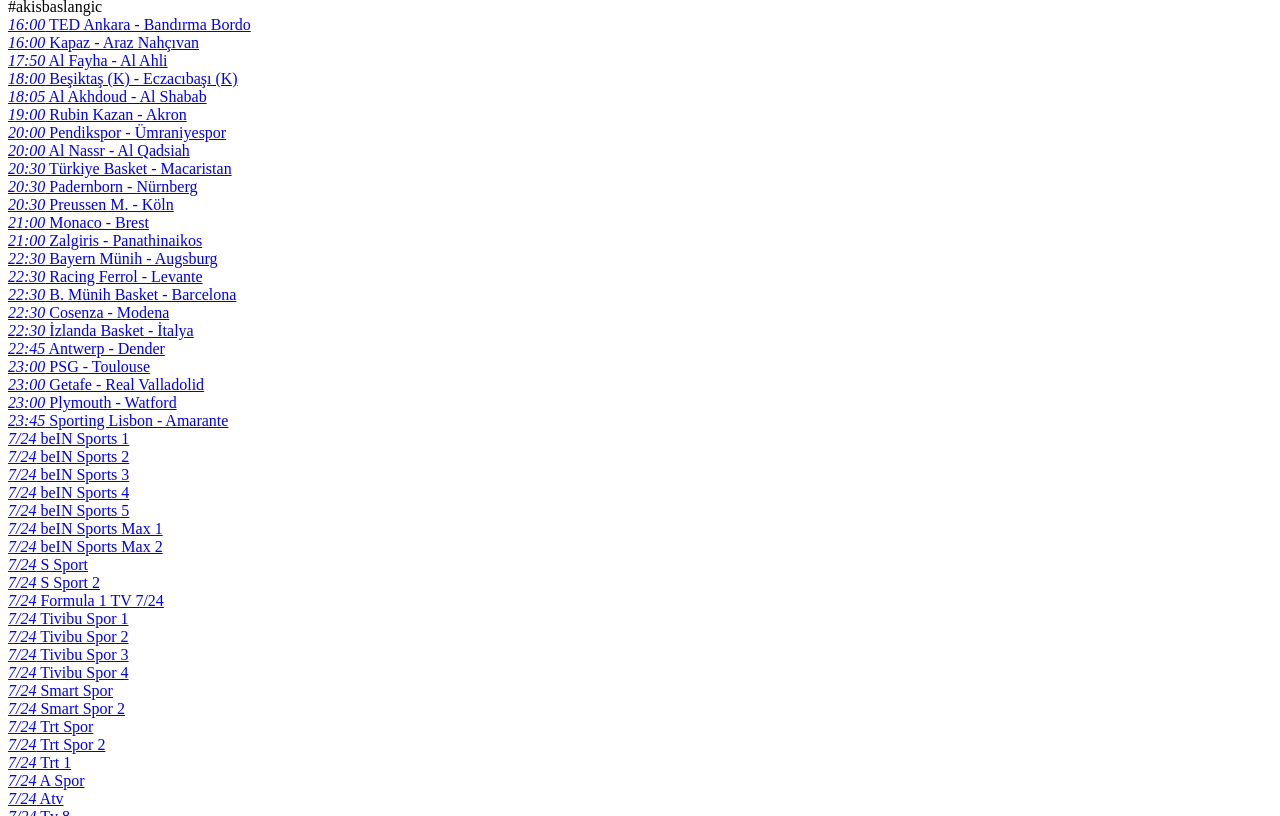
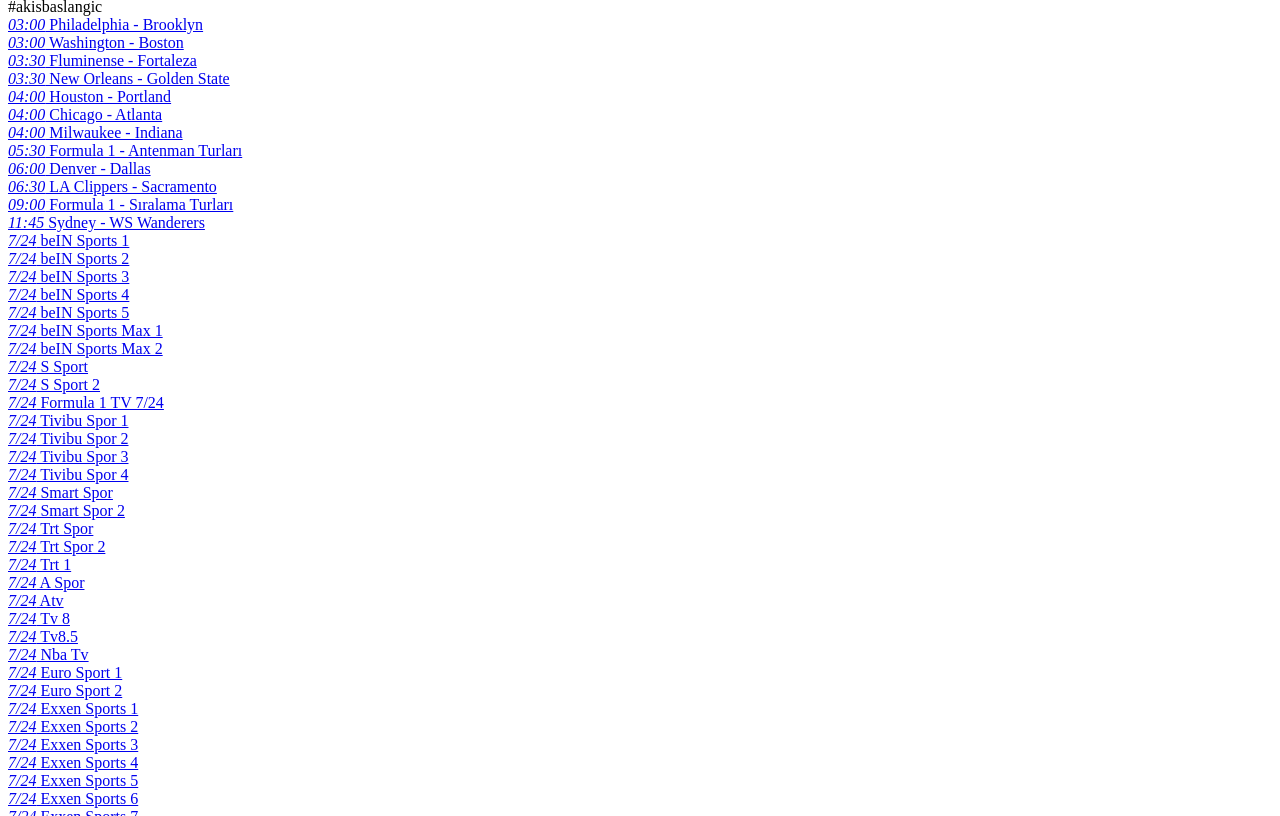
Before and after one commit to yozgatli6631/sitelerwp, a plain HTML site: page index.html in a window 1280 px wide. Shown: the part 5282-6098 px from the top of the page. Drawn offline with Linux system fonts and the light colour scheme.

Commit message:
Update index.html with broadcast schedule from yenisitelerakis.html

```diff
--- a/index.html
+++ b/index.html
@@ -33,119 +33,64 @@
 </a>
 
 #akisbaslangic
-<a href="/yayintrtspor2" target="_blank">
+<a href="/yayinex2" target="_blank">
     <div class="sportrgool">
-        <i class="sportrgooltime">16:00</i> TED Ankara - Bandırma Bordo
+        <i class="sportrgooltime">03:00</i> Philadelphia - Brooklyn
+    </div>
+</a>
+<a href="/yayinex3" target="_blank">
+    <div class="sportrgool">
+        <i class="sportrgooltime">03:00</i> Washington - Boston
+    </div>
+</a>
+<a href="/yayinex4" target="_blank">
+    <div class="sportrgool">
+        <i class="sportrgooltime">03:30</i> Fluminense - Fortaleza
+    </div>
+</a>
+<a href="/yayinnbatv" target="_blank">
+    <div class="sportrgool">
+        <i class="sportrgooltime">03:30</i> New Orleans - Golden State
     </div>
 </a>
 <a href="/yayinex5" target="_blank">
     <div class="sportrgool">
-        <i class="sportrgooltime">16:00</i> Kapaz - Araz Nahçıvan
+        <i class="sportrgooltime">04:00</i> Houston - Portland
+    </div>
+</a>
+<a href="/yayinex6" target="_blank">
+    <div class="sportrgool">
+        <i class="sportrgooltime">04:00</i> Chicago - Atlanta
+    </div>
+</a>
+<a href="/yayinex7" target="_blank">
+    <div class="sportrgool">
+        <i class="sportrgooltime">04:00</i> Milwaukee - Indiana
+    </div>
+</a>
+<a href="/yayineu1" target="_blank">
+    <div class="sportrgool">
+        <i class="sportrgooltime">05:30</i> Formula 1 - Antenman Turları
+    </div>
+</a>
+<a href="/yayinss" target="_blank">
+    <div class="sportrgool">
+        <i class="sportrgooltime">06:00</i> Denver - Dallas
+    </div>
+</a>
+<a href="/yayineu2" target="_blank">
+    <div class="sportrgool">
+        <i class="sportrgooltime">06:30</i> LA Clippers - Sacramento
+    </div>
+</a>
+<a href="/yayineu1" target="_blank">
+    <div class="sportrgool">
+        <i class="sportrgooltime">09:00</i> Formula 1 - Sıralama Turları
     </div>
 </a>
 <a href="/yayinex1" target="_blank">
     <div class="sportrgool">
-        <i class="sportrgooltime">17:50</i> Al Fayha - Al Ahli
-    </div>
-</a>
-<a href="/yayintrtspor2" target="_blank">
-    <div class="sportrgool">
-        <i class="sportrgooltime">18:00</i> Beşiktaş (K) - Eczacıbaşı (K)
-    </div>
-</a>
-<a href="/yayinex2" target="_blank">
-    <div class="sportrgool">
-        <i class="sportrgooltime">18:05</i> Al Akhdoud - Al Shabab
-    </div>
-</a>
-<a href="/yayinex3" target="_blank">
-    <div class="sportrgool">
-        <i class="sportrgooltime">19:00</i> Rubin Kazan - Akron
-    </div>
-</a>
-<a href="/yayintrtspor" target="_blank">
-    <div class="sportrgool">
-        <i class="sportrgooltime">20:00</i> Pendikspor - Ümraniyespor
-    </div>
-</a>
-<a href="/yayinex4" target="_blank">
-    <div class="sportrgool">
-        <i class="sportrgooltime">20:00</i> Al Nassr - Al Qadsiah
-    </div>
-</a>
-<a href="/yayintrtspor2" target="_blank">
-    <div class="sportrgool">
-        <i class="sportrgooltime">20:30</i> Türkiye Basket - Macaristan
-    </div>
-</a>
-<a href="/yayint2" target="_blank">
-    <div class="sportrgool">
-        <i class="sportrgooltime">20:30</i> Padernborn - Nürnberg
-    </div>
-</a>
-<a href="/yayint3" target="_blank">
-    <div class="sportrgool">
-        <i class="sportrgooltime">20:30</i> Preussen M. - Köln
-    </div>
-</a>
-<a href="/yayinb4" target="_blank">
-    <div class="sportrgool">
-        <i class="sportrgooltime">21:00</i> Monaco - Brest
-    </div>
-</a>
-<a href="/yayinss" target="_blank">
-    <div class="sportrgool">
-        <i class="sportrgooltime">21:00</i> Zalgiris - Panathinaikos
-    </div>
-</a>
-<a href="/yayint1" target="_blank">
-    <div class="sportrgool">
-        <i class="sportrgooltime">22:30</i> Bayern Münih - Augsburg
-    </div>
-</a>
-<a href="/yayinex5" target="_blank">
-    <div class="sportrgool">
-        <i class="sportrgooltime">22:30</i> Racing Ferrol - Levante
-    </div>
-</a>
-<a href="/yayinss2" target="_blank">
-    <div class="sportrgool">
-        <i class="sportrgooltime">22:30</i> B. Münih Basket - Barcelona
-    </div>
-</a>
-<a href="/yayinex6" target="_blank">
-    <div class="sportrgool">
-        <i class="sportrgooltime">22:30</i> Cosenza - Modena
-    </div>
-</a>
-<a href="/yayintrtspor2" target="_blank">
-    <div class="sportrgool">
-        <i class="sportrgooltime">22:30</i> İzlanda Basket - İtalya
-    </div>
-</a>
-<a href="/yayinex7" target="_blank">
-    <div class="sportrgool">
-        <i class="sportrgooltime">22:45</i> Antwerp - Dender
-    </div>
-</a>
-<a href="/yayinb2" target="_blank">
-    <div class="sportrgool">
-        <i class="sportrgooltime">23:00</i> PSG - Toulouse
-    </div>
-</a>
-<a href="/yayinss" target="_blank">
-    <div class="sportrgool">
-        <i class="sportrgooltime">23:00</i> Getafe - Real Valladolid
-    </div>
-</a>
-<a href="/yayintv85" target="_blank">
-    <div class="sportrgool">
-        <i class="sportrgooltime">23:00</i> Plymouth - Watford
-    </div>
-</a>
-<a href="/yayinex1" target="_blank">
-    <div class="sportrgool">
-        <i class="sportrgooltime">23:45</i> Sporting Lisbon - Amarante
+        <i class="sportrgooltime">11:45</i> Sydney - WS Wanderers
     </div>
 </a>
 
```
